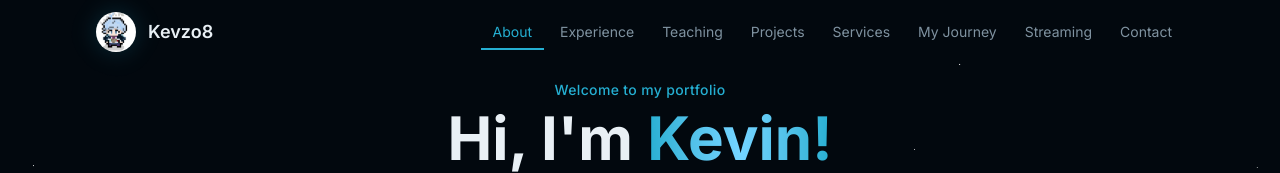
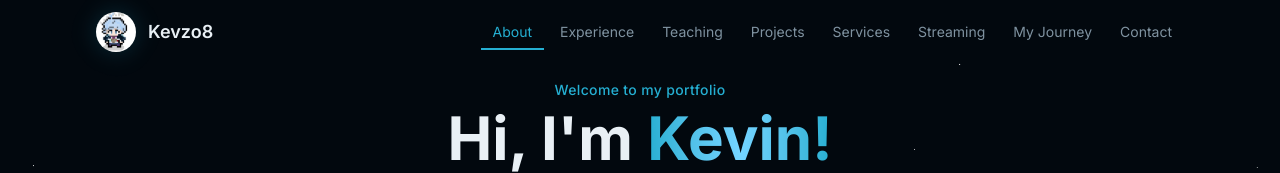
Before and after one commit to kevzo8/my-portfolio, a Next.js app: page / in a window 1280 px wide. Shown: the top 173 px of the page. Built offline with nearby package versions, Linux system fonts and the light colour scheme.

Commit message:
Fix navigation order and active tab detection - Streaming before My Journey

```diff
--- a/components/navigation.tsx
+++ b/components/navigation.tsx
@@ -11,8 +11,8 @@ const navItems = [
   { label: "Teaching", href: "#teaching" },
   { label: "Projects", href: "#projects" },
   { label: "Services", href: "#services" },
+  { label: "Streaming", href: "#streaming" },
   { label: "My Journey", href: "#advocacy" },
-  { label: "Streaming", href: "#streaming" },
   { label: "Contact", href: "#contact" },
 ]
 
@@ -41,7 +41,7 @@ export function Navigation() {
 
     window.addEventListener("scroll", handleScroll)
     return () => window.removeEventListener("scroll", handleScroll)
-  }, [navItems])
+  }, [])
 
   return (
     <motion.nav
```
